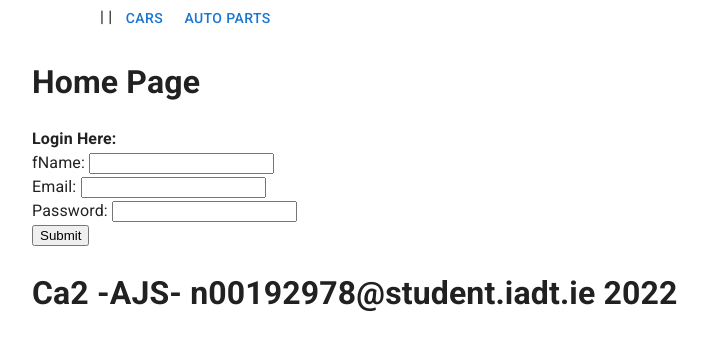
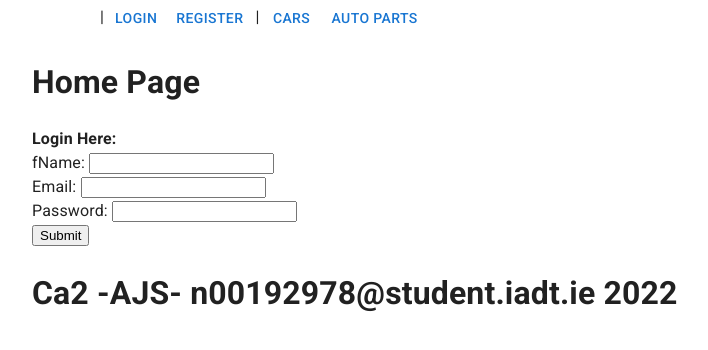
Before and after one commit to Derek-n00192978/AJS_CA2_N00192978-001, a React (Create React App) app: page / in a window 1280 px wide. Shown: the top 350 px of the page, without its empty margins (182-890 px from the left). Built offline with nearby package versions, Linux system fonts and the light colour scheme.

Commit message:
login and Register added

```diff
--- a/src/components/NavBar.js
+++ b/src/components/NavBar.js
@@ -14,11 +14,11 @@ const NavBar = (props) => {
         navigate('/')
     };
     const login = ()=> {
-        props.onAuthenticated(!true);
+        props.onAuthenticated(!false);
         navigate('/')
     };
     const register = ()=> {
-        props.onAuthenticated(!true);
+        props.onAuthenticated(!false);
         navigate('/')
     };
     const [anchorEl, setAnchorEl] = useState(null);
@@ -45,7 +45,8 @@ const NavBar = (props) => {
                     {(props.authenticated) ? (
                     <Button variant="outlined" onClick={login}>Login</Button>
                     ) : ""} |
-
+                    <Button component={Link} to='/login'>Login</Button>
+                    <Button component={Link} to='/register'>Register</Button>
                     {(props.authenticated) ? (
                     <Button variant="outlined" onClick={register}>Register</Button>
                     ) : ""} |
```
